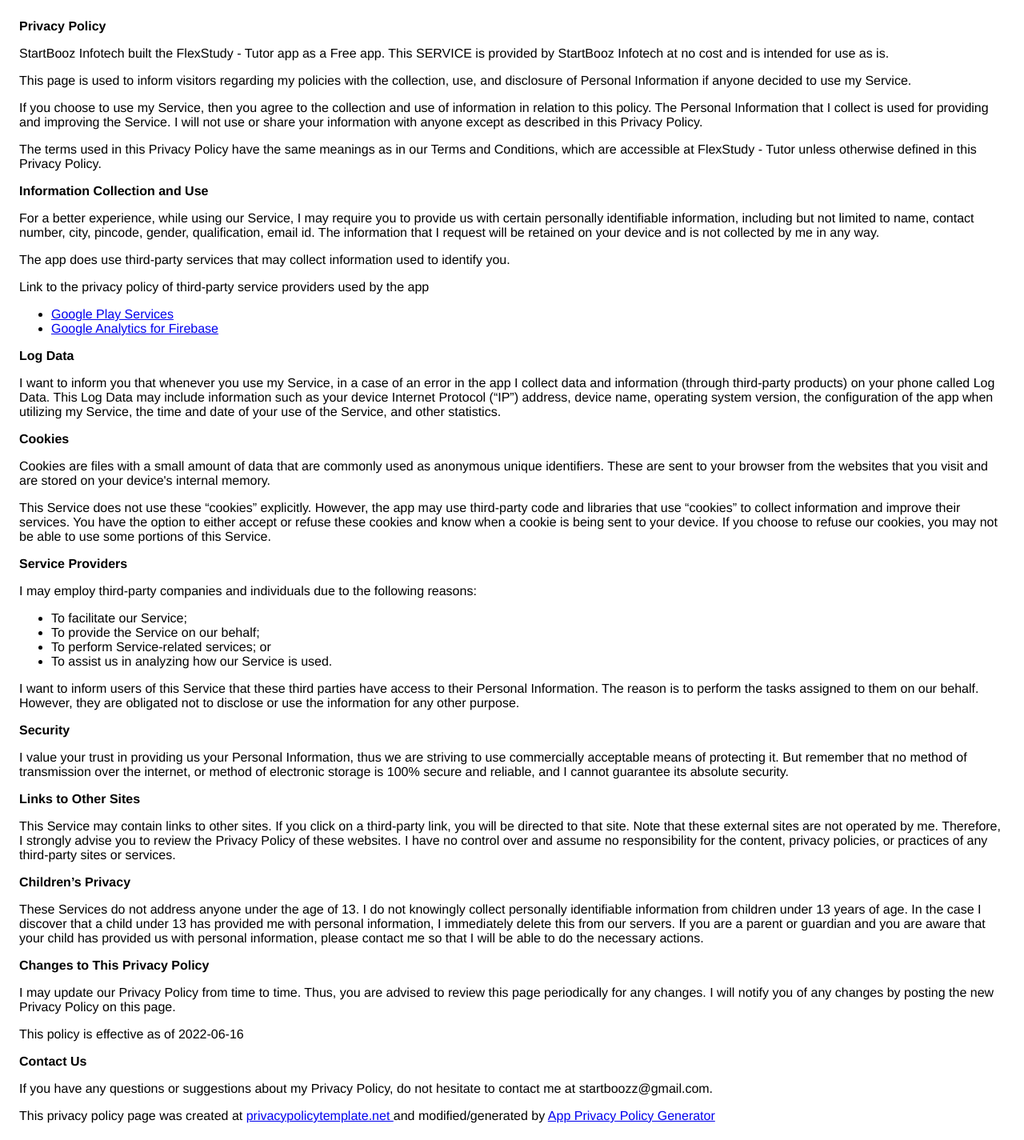
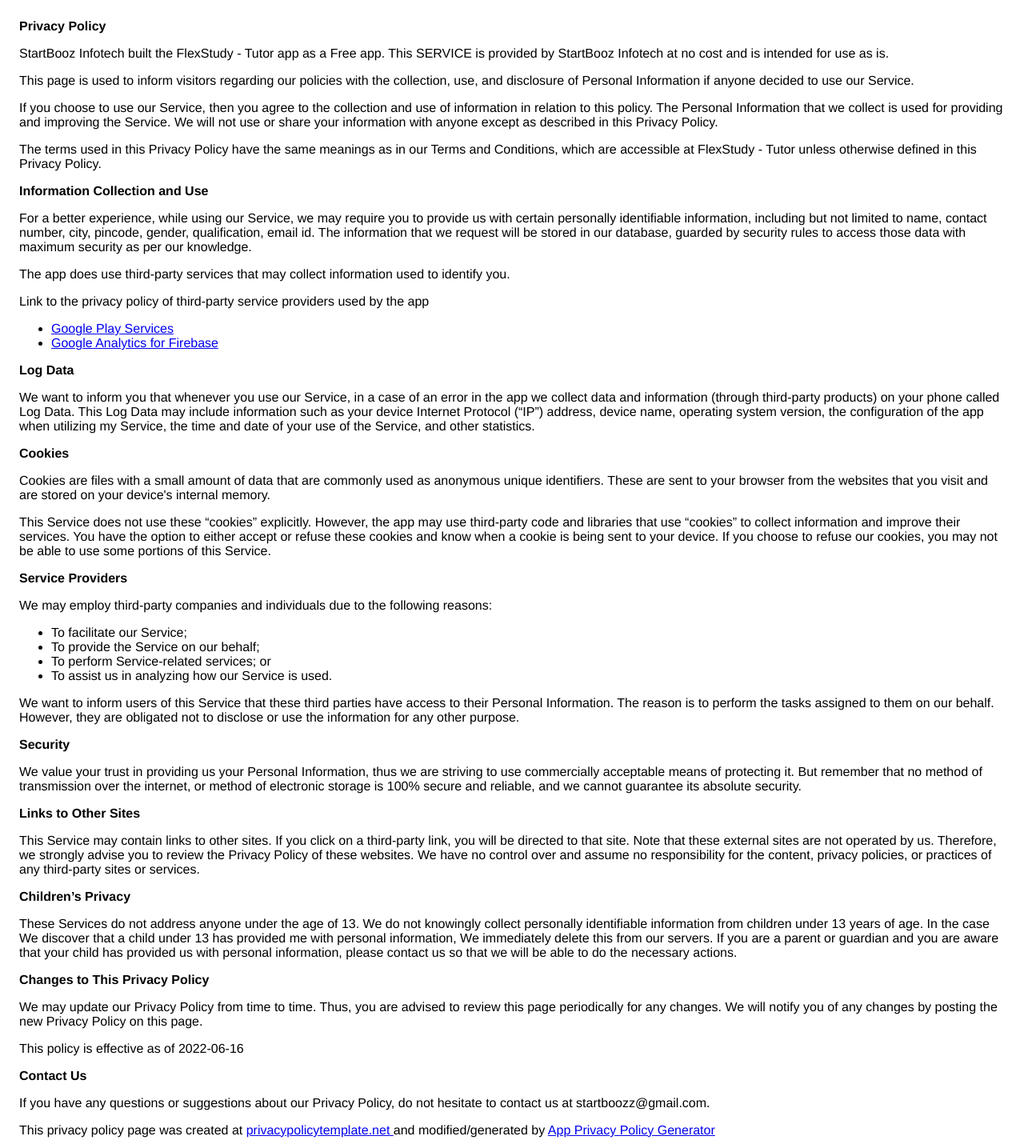
Before and after one commit to startboozz/startboozz.github.io, a plain HTML site: page flexstudy/privacy-policy.html in a window 1280 px wide. Shown: the whole page at 80% size. Drawn offline with Linux system fonts and the light colour scheme.

Commit message:
Privacy Policy Updated! Recheck required by Shubh.

```diff
--- a/flexstudy/privacy-policy.html
+++ b/flexstudy/privacy-policy.html
@@ -13,24 +13,24 @@
                   StartBooz Infotech at no cost and is intended for use as
                   is.
                 </p> <p>
-                  This page is used to inform visitors regarding my
+                  This page is used to inform visitors regarding our
                   policies with the collection, use, and disclosure of Personal
-                  Information if anyone decided to use my Service.
+                  Information if anyone decided to use our Service.
                 </p> <p>
-                  If you choose to use my Service, then you agree to
+                  If you choose to use our Service, then you agree to
                   the collection and use of information in relation to this
-                  policy. The Personal Information that I collect is
-                  used for providing and improving the Service. I will not use or share your information with
+                  policy. The Personal Information that we collect is
+                  used for providing and improving the Service. We will not use or share your information with
                   anyone except as described in this Privacy Policy.
                 </p> <p>
                   The terms used in this Privacy Policy have the same meanings
                   as in our Terms and Conditions, which are accessible at
                   FlexStudy - Tutor unless otherwise defined in this Privacy Policy.
                 </p> <p><strong>Information Collection and Use</strong></p> <p>
-                  For a better experience, while using our Service, I
+                  For a better experience, while using our Service, we
                   may require you to provide us with certain personally
                   identifiable information, including but not limited to name, contact number, city, pincode, gender, qualification, email id. The information that
-                  I request will be retained on your device and is not collected by me in any way.
+                  we request will be stored in our database, guarded by security rules to access those data with maximum security as per our knowledge.
                 </p> <div><p>
                     The app does use third-party services that may collect
                     information used to identify you.
@@ -38,9 +38,9 @@
                     Link to the privacy policy of third-party service providers used
                     by the app
                   </p> <ul><li><a href="https://www.google.com/policies/privacy/" target="_blank" rel="noopener noreferrer">Google Play Services</a></li><!----><li><a href="https://firebase.google.com/policies/analytics" target="_blank" rel="noopener noreferrer">Google Analytics for Firebase</a></li><!----><!----><!----><!----><!----><!----><!----><!----><!----><!----><!----><!----><!----><!----><!----><!----><!----><!----><!----><!----><!----><!----><!----><!----><!----></ul></div> <p><strong>Log Data</strong></p> <p>
-                  I want to inform you that whenever you
-                  use my Service, in a case of an error in the app
-                  I collect data and information (through third-party
+                  We want to inform you that whenever you
+                  use our Service, in a case of an error in the app
+                  we collect data and information (through third-party
                   products) on your phone called Log Data. This Log Data may
                   include information such as your device Internet Protocol
                   (“IP”) address, device name, operating system version, the
@@ -61,49 +61,49 @@
                   choose to refuse our cookies, you may not be able to use some
                   portions of this Service.
                 </p> <p><strong>Service Providers</strong></p> <p>
-                  I may employ third-party companies and
+                  We may employ third-party companies and
                   individuals due to the following reasons:
                 </p> <ul><li>To facilitate our Service;</li> <li>To provide the Service on our behalf;</li> <li>To perform Service-related services; or</li> <li>To assist us in analyzing how our Service is used.</li></ul> <p>
-                  I want to inform users of this Service
+                  We want to inform users of this Service
                   that these third parties have access to their Personal
                   Information. The reason is to perform the tasks assigned to
                   them on our behalf. However, they are obligated not to
                   disclose or use the information for any other purpose.
                 </p> <p><strong>Security</strong></p> <p>
-                  I value your trust in providing us your
+                  We value your trust in providing us your
                   Personal Information, thus we are striving to use commercially
                   acceptable means of protecting it. But remember that no method
                   of transmission over the internet, or method of electronic
-                  storage is 100% secure and reliable, and I cannot
+                  storage is 100% secure and reliable, and we cannot
                   guarantee its absolute security.
                 </p> <p><strong>Links to Other Sites</strong></p> <p>
                   This Service may contain links to other sites. If you click on
                   a third-party link, you will be directed to that site. Note
-                  that these external sites are not operated by me.
-                  Therefore, I strongly advise you to review the
-                  Privacy Policy of these websites. I have
+                  that these external sites are not operated by us.
+                  Therefore, we strongly advise you to review the
+                  Privacy Policy of these websites. We have
                   no control over and assume no responsibility for the content,
                   privacy policies, or practices of any third-party sites or
                   services.
                 </p> <p><strong>Children’s Privacy</strong></p> <div><p>
                     These Services do not address anyone under the age of 13.
-                    I do not knowingly collect personally
+                    We do not knowingly collect personally
                     identifiable information from children under 13 years of age. In the case
-                    I discover that a child under 13 has provided
-                    me with personal information, I immediately
+                    We discover that a child under 13 has provided
+                    me with personal information, We immediately
                     delete this from our servers. If you are a parent or guardian
                     and you are aware that your child has provided us with
-                    personal information, please contact me so that
-                    I will be able to do the necessary actions.
+                    personal information, please contact us so that
+                    we will be able to do the necessary actions.
                   </p></div> <!----> <p><strong>Changes to This Privacy Policy</strong></p> <p>
-                  I may update our Privacy Policy from
+                  We may update our Privacy Policy from
                   time to time. Thus, you are advised to review this page
-                  periodically for any changes. I will
+                  periodically for any changes. We will
                   notify you of any changes by posting the new Privacy Policy on
                   this page.
                 </p> <p>This policy is effective as of 2022-06-16</p> <p><strong>Contact Us</strong></p> <p>
-                  If you have any questions or suggestions about my
-                  Privacy Policy, do not hesitate to contact me at startboozz@gmail.com.
+                  If you have any questions or suggestions about our
+                  Privacy Policy, do not hesitate to contact us at startboozz@gmail.com.
                 </p> <p>This privacy policy page was created at <a href="https://privacypolicytemplate.net" target="_blank" rel="noopener noreferrer">privacypolicytemplate.net </a>and modified/generated by <a href="https://app-privacy-policy-generator.nisrulz.com/" target="_blank" rel="noopener noreferrer">App Privacy Policy Generator</a></p>
     </body>
     </html>
```
